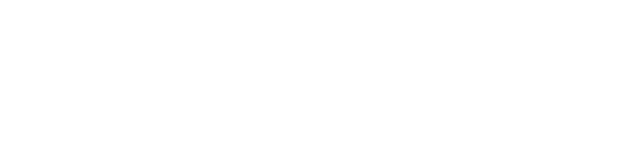
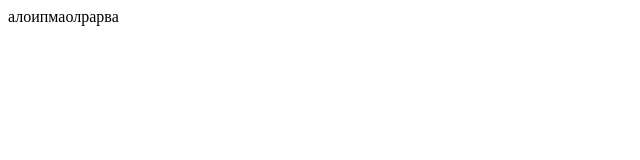
Before and after one commit to GansBRO27/goit-markup-hw-02, a plain HTML site: page index.html in a window 1280 px wide. Shown: the whole page, without its empty margins (0-640 px from the left). Drawn offline with Linux system fonts and the light colour scheme.

Commit message:
добавляет текст в боди

```diff
--- a/index.html
+++ b/index.html
@@ -7,6 +7,6 @@
     <title>homework1</title>
 </head>
 <body>
-
+    алоипмаолрарва
 </body>
 </html>
```
